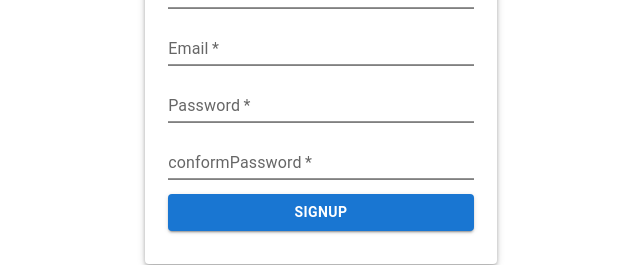
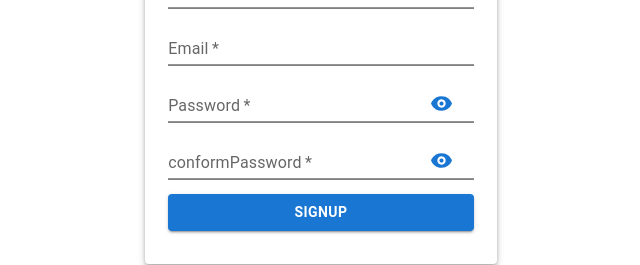
Before and after one commit to raushankp75/digichat-frontend-reactjs, a React (Vite) app: page / in a window 1280 px wide. Both pictures are taken after a click on the tab "SIGNUP". Shown: the part 342-607 px from the top of the page, without its empty margins (319-959 px from the left). Built offline with nearby package versions, Linux system fonts and the light colour scheme.

Commit message:
Added functionality to show and hide password in Login and Signup page

```diff
--- a/package.json
+++ b/package.json
@@ -16,6 +16,7 @@
     "axios": "^1.4.0",
     "react": "^18.2.0",
     "react-dom": "^18.2.0",
+    "react-icons": "^4.10.1",
     "react-router-dom": "^6.14.1"
   },
   "devDependencies": {
--- a/src/pages/auth/Login.jsx
+++ b/src/pages/auth/Login.jsx
@@ -1,8 +1,17 @@
-import React from 'react'
+import React, { useState } from 'react'
 import { Box, Button, TextField, Typography } from '@mui/material'
+import { BiSolidHide, BiSolidShow } from 'react-icons/bi'
 
 
 const Login = () => {
+
+  const [show, setShow] = useState(false)
+
+  // hide and show password
+  const handleShowHide = () => {
+    setShow(!show)
+  }
+
   return (
 
     <Box>
@@ -10,9 +19,14 @@ const Login = () => {
 
       <form>
         <TextField variant='standard' type='email' name='email' label='Email' placeholder='Enter email' fullWidth required sx={{ margin: '10px 0', borderBottom: '1px solid gray' }} />
-        <TextField variant='standard' type='password' name='password' label='Password' placeholder='Enter password' fullWidth required sx={{ margin: '10px 0', borderBottom: '1px solid gray' }} />
+        <Box sx={{ position: 'relative' }}>
+          <TextField variant='standard' type={show ? 'text' : 'password'} name='password' label='Password' placeholder='Enter password' fullWidth required sx={{ margin: '4px 0', borderBottom: '1px solid gray' }} />
+          <Button onClick={handleShowHide} sx={{ position: 'absolute', top: '15px', right: '0' }}>
+            {show ? <BiSolidHide size={25} /> : <BiSolidShow size={25} />}
+          </Button>
+        </Box>
 
-        <Button type='submit' color='primary' variant="contained" sx={{ margin: '10px 0', fontWeight:600 }} fullWidth>Login</Button>
+        <Button type='submit' color='primary' variant="contained" sx={{ margin: '10px 0', fontWeight: 600 }} fullWidth>Login</Button>
 
         {/* <Typography sx={{ textAlign: 'center', fontSize: '13px', margin: '5px 0' }}>OR</Typography> */}
 
--- a/src/pages/auth/Signup.jsx
+++ b/src/pages/auth/Signup.jsx
@@ -1,15 +1,23 @@
-import React from 'react'
+import React, { useState } from 'react'
 import { Box, Button, CardMedia, TextField, Typography } from '@mui/material'
+import { BiSolidHide, BiSolidShow } from 'react-icons/bi'
 
 const Signup = () => {
 
     const profileUpload = 'https://static.thenounproject.com/png/5657068-200.png'
+
+    const [show, setShow] = useState(false)
+
+    // hide and show password
+    const handleShowHide = () => {
+        setShow(!show)
+    }
     return (
         <Box>
             {/* <Typography sx={{ fontSize: '18px', color:'gray', textAlign:'center' }}>Sign up to chat with your friends</Typography> */}
 
             <form>
-            <Box sx={{ display: 'flex', flexDirection:'column', justifyContent: 'center', alignItems: 'center', gap: '10px' }}>
+                <Box sx={{ display: 'flex', flexDirection: 'column', justifyContent: 'center', alignItems: 'center', gap: '10px' }}>
                     <Button
                         // variant="contained"
                         component="label"
@@ -29,10 +37,10 @@ const Signup = () => {
                             type="file"
                             hidden
                             accept='image/*'
-                            // onChange={(event) => {
-                            //     loadfile(event);
-                            //     postDetails(event.target.files[0])
-                            // }}
+                        // onChange={(event) => {
+                        //     loadfile(event);
+                        //     postDetails(event.target.files[0])
+                        // }}
                         />
                     </Button>
 
@@ -43,10 +51,20 @@ const Signup = () => {
 
                 <TextField variant='standard' type='name' name='name' label='name' placeholder='Enter name' fullWidth required sx={{ margin: '4px 0', borderBottom: '1px solid gray' }} />
                 <TextField variant='standard' type='email' name='email' label='Email' placeholder='Enter email' fullWidth required sx={{ margin: '4px 0', borderBottom: '1px solid gray' }} />
-                <TextField variant='standard' type='password' name='password' label='Password' placeholder='Enter password' fullWidth required sx={{ margin: '4px 0', borderBottom: '1px solid gray' }} />
-                <TextField variant='standard' type='password' name='conformPassword' label='conformPassword' placeholder='Enter conform password' fullWidth required sx={{ margin: '4px 0', borderBottom: '1px solid gray' }} />
+                <Box sx={{ position: 'relative' }}>
+                    <TextField variant='standard' type={show ? 'text' : 'password'} name='password' label='Password' placeholder='Enter password' fullWidth required sx={{ margin: '4px 0', borderBottom: '1px solid gray' }} />
+                    <Button onClick={handleShowHide} sx={{ position: 'absolute', top: '15px', right: '0' }}>
+                        {show ? <BiSolidHide size={25} /> : <BiSolidShow size={25} />}
+                    </Button>
+                </Box>
+                <Box sx={{ position: 'relative' }}>
+                    <TextField variant='standard' type={show ? 'text' : 'password'} name='conformPassword' label='conformPassword' placeholder='Enter conform password' fullWidth required sx={{ margin: '4px 0', borderBottom: '1px solid gray' }} />
+                    <Button onClick={handleShowHide} sx={{ position: 'absolute', top: '15px', right: '0' }}>
+                        {show ? <BiSolidHide size={25} /> : <BiSolidShow size={25} />}
+                    </Button>
+                </Box>
 
-                <Button type='submit' color='primary' variant="contained" sx={{ margin: '10px 0', fontWeight:600 }} fullWidth>Signup</Button>
+                <Button type='submit' color='primary' variant="contained" sx={{ margin: '10px 0', fontWeight: 600 }} fullWidth>Signup</Button>
             </form>
         </Box>
     )
```
Also changed, not shown: 1 other file (tests, documents, lock files or other folders).
